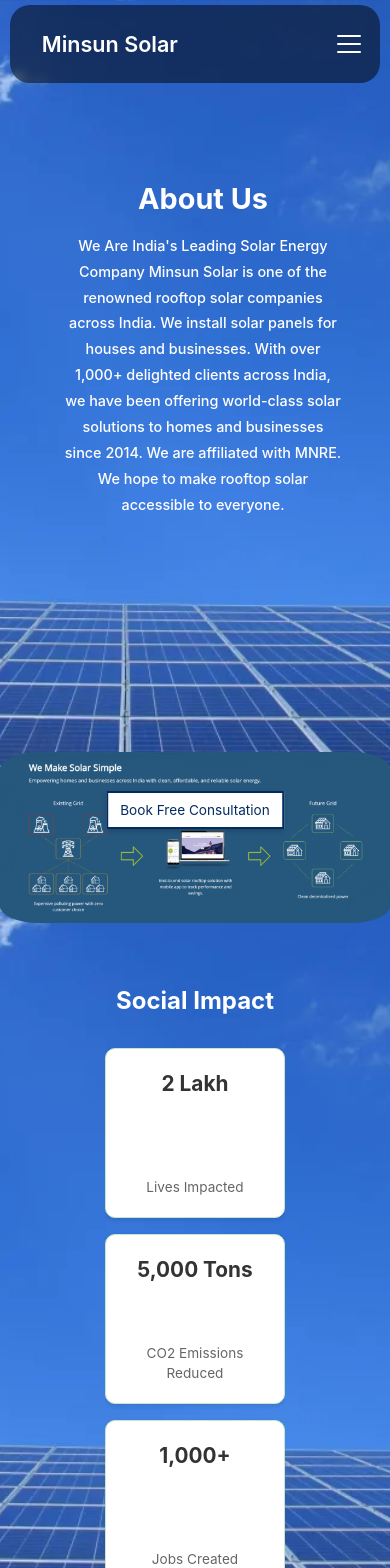
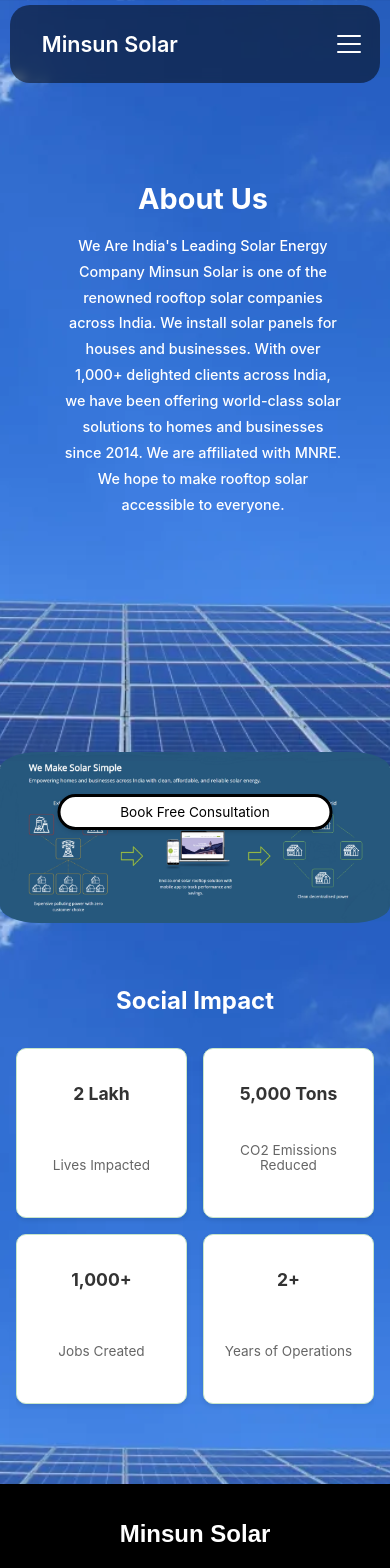
Before and after one commit to ManthanD2004/VEnergy, a React (Create React App) app in the folder frontend/: page /about in a window 390 px wide. Shown: the top 1568 px of the page. Built offline with nearby package versions, Linux system fonts and the light colour scheme.

Commit message:
Bug fixes 4

```diff
--- a/frontend/src/components/BookConsultationButton.css
+++ b/frontend/src/components/BookConsultationButton.css
@@ -34,11 +34,26 @@
     background-color: #fff;
     color: #012c60;
     border: 2px solid #012c60;
-    transition: background-color 0.3s, color 0.3s;
+    border-radius: 30px;
+    width: 70vw;
+    min-width: 250px;
+    max-width: 400px;
+    transition: background-color 0.3s, color 0.3s, box-shadow 0.3s;
+    text-align: center;
+    outline: 3px solid #000;
+    outline-offset: -2px;
   }
   .book-consultation-button:hover {
     background-color: #012c60;
     color: #fff;
+    box-shadow: 0 6px 18px rgba(0,0,0,0.25);
+  }
+  .book-consultation-button:active,
+  .book-consultation-button:focus {
+    background-color: #fff !important;
+    color: #000000 !important;
+    border: 2px solid #012c60 !important;
+    outline: 3px solid #000 !important;
   }
 }
 
--- a/frontend/src/components/CalculatorFooter.tsx
+++ b/frontend/src/components/CalculatorFooter.tsx
@@ -22,7 +22,7 @@
           <div className="contact-info">
             <p><span>&#9742;</span> 7441100802</p>
             <p><span>&#9993;</span> minsunbpl@gmail.com</p>
-            <p><span>&#9906;</span> Minsun Renewable Solutions LLM<br/> Ishaan park, A3 T3, Manak Vihar, Patel Nagar, Bhopal, Madhya Pradesh 462022</p>
+            <p><span>&#9906;</span> Minsun Renewable Solutions LLP<br/> Ishaan park, A3 T3, Manak Vihar, Patel Nagar, Bhopal, Madhya Pradesh 462022</p>
           </div>
           <div className="social-icons">
             {/* Placeholder for social icons */}
--- a/frontend/src/components/SocialImpact.css
+++ b/frontend/src/components/SocialImpact.css
@@ -15,12 +15,10 @@
 
 .impact-cards-grid {
   display: grid;
-  /* Set to 4 columns to ensure all cards are in one line */
-  grid-template-columns: repeat(4, 1fr);
-  gap: 2rem; /* Space between cards */
-  max-width: 1200px; /* Max width of the grid */
-  margin: 0 auto; /* Center the grid */
-  /* Add overflow and padding for horizontal scrolling if needed */
+  grid-template-columns: repeat(2, 1fr); /* 2 columns for desktop */
+  gap: 2rem;
+  max-width: 800px; /* Adjusted for 2 columns */
+  margin: 0 auto;
   overflow-x: auto;
   padding-bottom: 1rem;
 }
@@ -52,7 +50,7 @@
   font-size: 2rem; /* Size for the numbers/values */
   font-weight: bold;
   color: #333; /* Dark grey color */
-  margin-bottom: 0.5rem; /* Space below value */
+  margin-bottom: 0.5rem; /* Reduced space between number and description */
 }
 
 .impact-description {
@@ -66,7 +64,7 @@
   }
 
   .impact-cards-grid {
-    grid-template-columns: repeat(2, 1fr); /* Two columns on tablets */
+    grid-template-columns: 1fr; /* 1 column on tablets and below */
     gap: 1.5rem;
   }
 
@@ -117,6 +115,17 @@
   .impact-description {
     font-size: 0.9rem;
   }
+
+  .book-consultation-button {
+    border-radius: 30px;
+    background-color: #ffffff; /* Example: green, change as you like */
+    color: #000000;
+    border: none;
+  }
+  .book-consultation-button:hover {
+    background-color: #388e3c; /* Slightly darker green on hover */
+    color: #fff;
+  }
 }
 
 @media (max-width: 480px) {
@@ -140,3 +149,28 @@
     font-size: 0.85rem;
   }
 }
+
+@media (max-width: 600px) {
+  .impact-cards-grid {
+    grid-template-columns: repeat(2, 1fr);
+    gap: 1rem;
+  }
+  .impact-card {
+
+    padding: 0.8rem;
+    padding-bottom: 2rem; /* Push content up inside the card */
+  }
+  .impact-cards-grid .impact-card .impact-value,
+  .impact-cards-grid .impact-card .impact-description {
+    margin: 0 !important;
+    padding-bottom: 0.80rem !important;
+    line-height: 1.05 !important;
+  }
+  .impact-cards-grid .impact-card .impact-value {
+    padding-top: 1.5rem;
+    font-size: 1.1rem;
+  }
+  .impact-cards-grid .impact-card .impact-description {
+    font-size: 0.85rem;
+  }
+}
```
